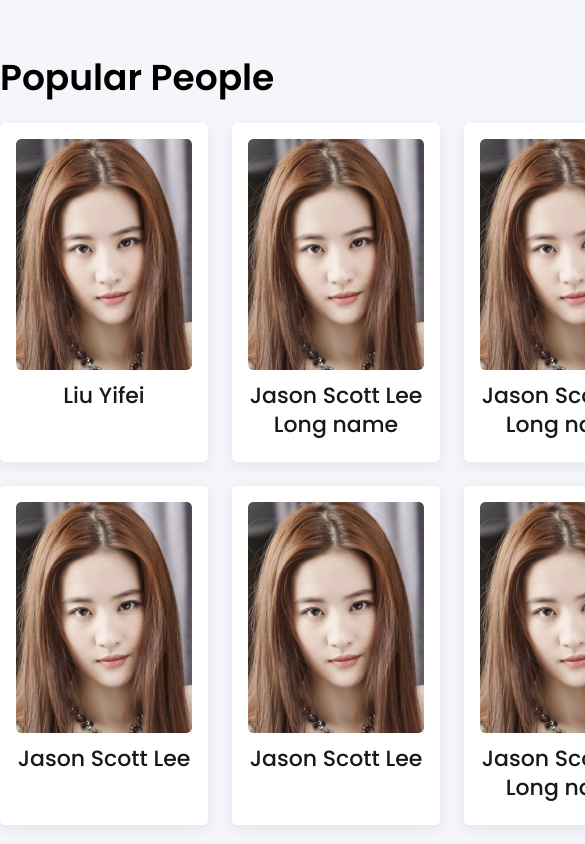
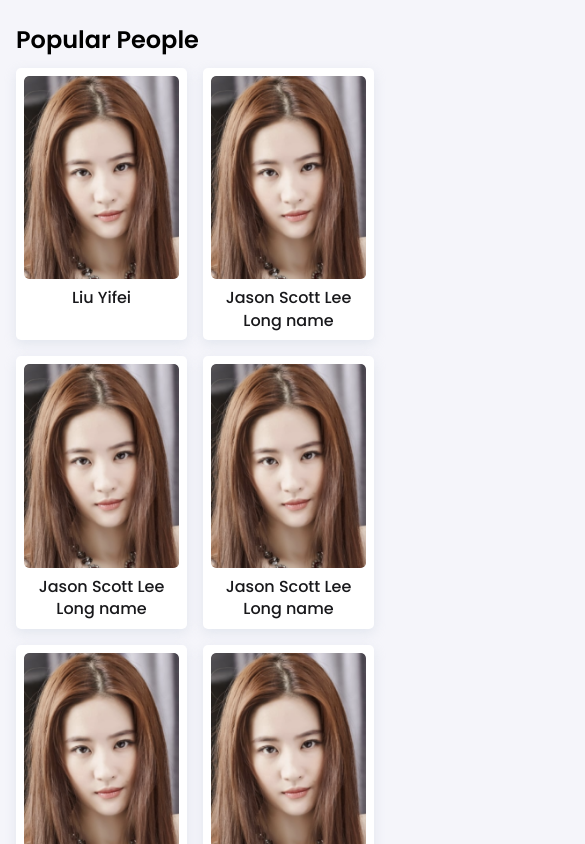
Before and after one commit to KrystianGreblowski/movies-browser, a React (Create React App) app: page / in a window 390 px wide. Shown: the top 844 px of the page, 585 px wide, since content can reach past the window. Built offline with nearby package versions, Linux system fonts and the light colour scheme.

Commit message:
media query for small and medium mobile addded

```diff
--- a/src/features/PersonList/PersonTile/styled.js
+++ b/src/features/PersonList/PersonTile/styled.js
@@ -1,7 +1,8 @@
 import styled from "styled-components";
 
 export const Tile = styled.div`
-  width: 208px;
+  max-width: 208px;
+  width: 100%;
   height: 339px;
   border-radius: 5px;
   background-color: ${({ theme }) => theme.color.white};
@@ -9,15 +10,18 @@ export const Tile = styled.div`
   display: flex;
   flex-direction: column;
   align-items: center;
+  padding: 16px;
+
+  @media (max-width: ${({ theme }) => theme.breakpoint.mediumMobile}) {
+    height: auto;
+    padding: 8px;
+  }
 `;
 
 export const Image = styled.img`
-  margin-top: 16px;
-  margin-bottom: 12px;
-  width: 176px;
-  height: 231x;
+  max-width: 100%;
+  height: auto;
   border-radius: 5px;
-  padding-bottom: 0;
   text-align: center;
 `;
 
@@ -27,5 +31,17 @@ export const Name = styled.h1`
   line-height: 28.6px;
   text-align: center;
   color: ${({ theme }) => theme.color.woodsmoke};
-  margin: 0 16px;
+  margin: 0;
+  margin-top: 12px;
+
+  @media (max-width: ${({ theme }) => theme.breakpoint.mediumMobile}) {
+    font-size: 16px;
+    line-height: 22.4px;
+    margin-top: 8px;
+  }
+
+  @media (max-width: ${({ theme }) => theme.breakpoint.smallMobile}) {
+    font-size: 14px;
+    line-height: 18.2px;
+  }
 `;
--- a/src/features/PersonList/Title/styled.js
+++ b/src/features/PersonList/Title/styled.js
@@ -6,4 +6,16 @@ export const StyledTitle = styled.h1`
   line-height: 43.2px;
   margin-top: 56px;
   margin-bottom: 24px;
+
+  @media (max-width: ${({ theme }) => theme.breakpoint.mediumMobile}) {
+    font-size: 24px;
+    line-height: 32px;
+    margin-top: 24px;
+    margin-bottom: 12px;
+  }
+
+  @media (max-width: ${({ theme }) => theme.breakpoint.smallMobile}) {
+    font-size: 20px;
+    line-height: 24px;
+  }
 `;
--- a/src/features/PersonList/styled.js
+++ b/src/features/PersonList/styled.js
@@ -1,13 +1,24 @@
 import styled from "styled-components";
 
 export const Container = styled.div`
-  max-width: 1368px;
+  max-width: 1400px;
   margin: 0 auto;
   margin-bottom: 56px;
+  padding: 0 16px;
+
+  @media (max-width: ${({ theme }) => theme.breakpoint.smallMobile}) {
+    margin-bottom: 50px;
+  }
 `;
 
 export const Tiles = styled.div`
   display: grid;
   grid-gap: 24px;
   grid-template-columns: 1fr 1fr 1fr 1fr 1fr 1fr;
+  justify-items: center;
+
+  @media (max-width: ${({ theme }) => theme.breakpoint.mediumMobile}) {
+    grid-gap: 16px;
+    grid-template-columns: 1fr 1fr;
+  }
 `;
```
